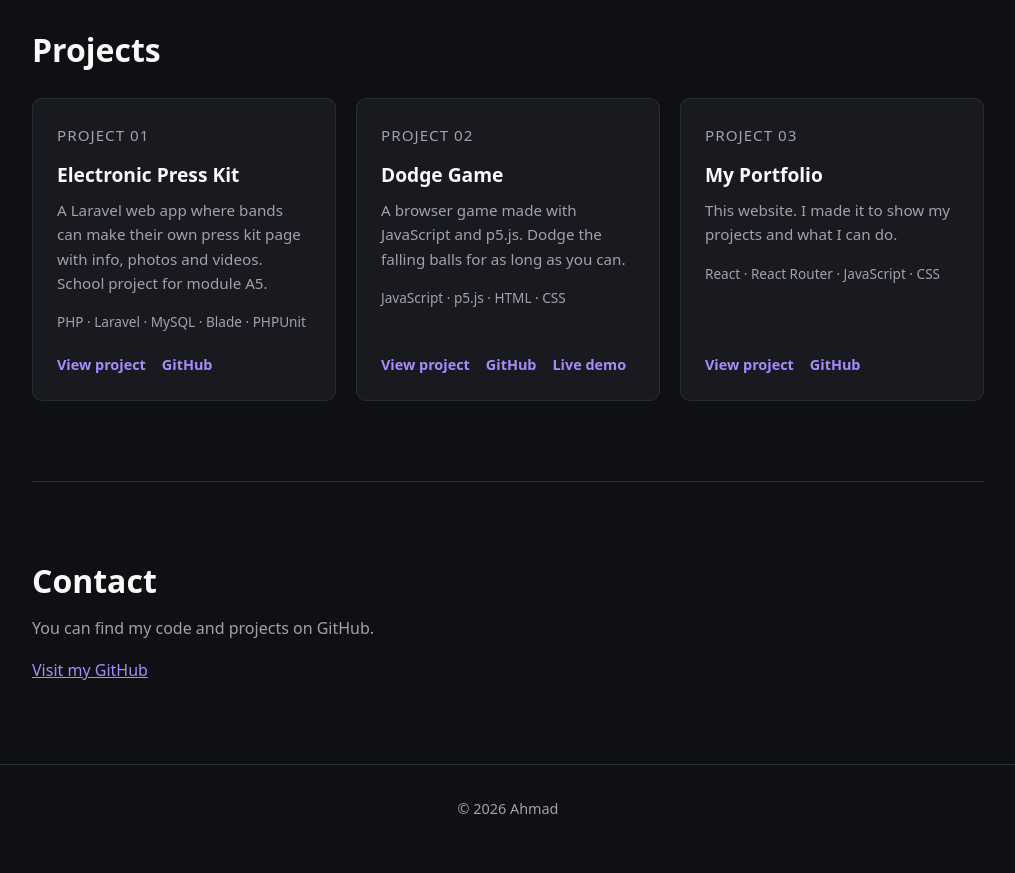
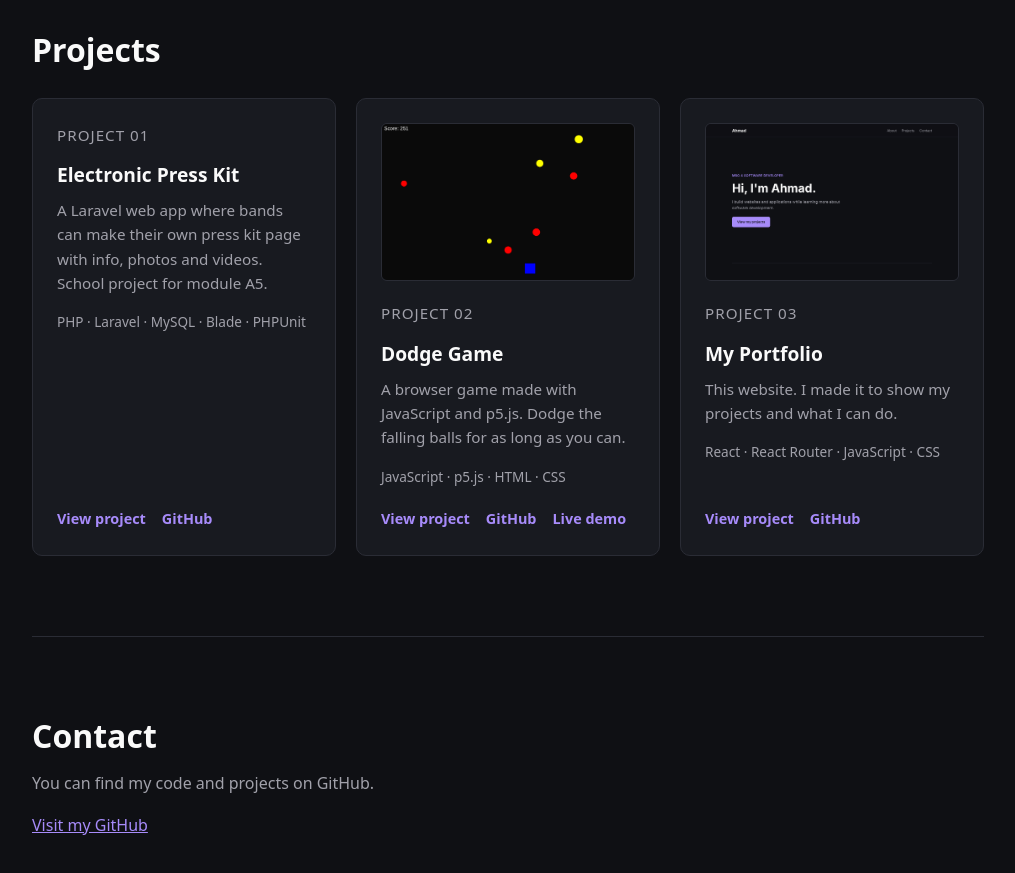
Before and after one commit to Ahmadali0808/MijnPortfolio, a React app in the folder frontend/: page / in a window 1280 px wide. Shown: the part 1020-1893 px from the top of the page, without its empty margins (132-1147 px from the left). Before the commit the page ends 1872 px from the top, so only its background shows below. Built offline with nearby package versions, Linux system fonts and the light colour scheme; the HTML template or start-up script is replaced by a standard one.

Commit message:
Add project screenshots

```diff
--- a/frontend/src/App.css
+++ b/frontend/src/App.css
@@ -129,6 +129,16 @@ main {
   transform: translateY(-4px);
 }
 
+.project-image {
+  width: 100%;
+  aspect-ratio: 16 / 10;
+  object-fit: cover;
+  object-position: top;
+  margin-bottom: 20px;
+  border-radius: 6px;
+  border: 1px solid var(--border);
+}
+
 .project-number {
   margin-bottom: 24px;
   font-size: 0.8rem;
@@ -211,6 +221,15 @@ main {
   border-radius: 20px;
 }
 
+.project-page-image {
+  display: block;
+  width: 100%;
+  max-width: 800px;
+  margin-top: 32px;
+  border-radius: 8px;
+  border: 1px solid var(--border);
+}
+
 .info-list {
   padding-left: 20px;
 }
--- a/frontend/src/components/ProjectCard.jsx
+++ b/frontend/src/components/ProjectCard.jsx
@@ -1,8 +1,10 @@
 import { Link } from "react-router";
 
-function ProjectCard({ slug, number, title, description, technologies, githubUrl, liveUrl }) {
+function ProjectCard({ slug, image, number, title, description, technologies, githubUrl, liveUrl }) {
   return (
     <article className="project-card">
+      {image && <img src={image} alt={title} className="project-image" />}
+
       <p className="project-number">PROJECT {number}</p>
 
       <h3>{title}</h3>
--- a/frontend/src/data/projects.js
+++ b/frontend/src/data/projects.js
@@ -1,6 +1,6 @@
 // List of projects shown on the portfolio.
 // slug: short name used in the URL of the project page (e.g. /projects/my-portfolio)
-// image: screenshot of the project (null = no screenshot yet)
+// image: screenshot of the project, saved in public/images (null = no screenshot yet)
 // githubUrl / liveUrl: links to the source code and live demo (null = not available)
 const projects = [
   {
@@ -46,7 +46,7 @@ const projects = [
       "Working with classes and objects in JavaScript",
       "Checking when two things hit each other",
     ],
-    image: null,
+    image: "/images/dodge-game.png",
     githubUrl: "https://github.com/Ahmadali0808/dodge-game",
     liveUrl: "https://ahmadali0808.github.io/dodge-game/",
   },
@@ -67,7 +67,7 @@ const projects = [
       "Using props and .map() to show a list",
       "Making pages with React Router",
     ],
-    image: null,
+    image: "/images/my-portfolio.png",
     githubUrl: "https://github.com/Ahmadali0808/MijnPortfolio",
     liveUrl: null,
   },
--- a/frontend/src/pages/HomePage.jsx
+++ b/frontend/src/pages/HomePage.jsx
@@ -40,6 +40,7 @@ function HomePage() {
             <ProjectCard
               key={project.slug}
               slug={project.slug}
+              image={project.image}
               number={project.number}
               title={project.title}
               description={project.description}
--- a/frontend/src/pages/ProjectPage.jsx
+++ b/frontend/src/pages/ProjectPage.jsx
@@ -30,6 +30,10 @@ function ProjectPage() {
       <p className="project-number">PROJECT {project.number}</p>
       <h1>{project.title}</h1>
       <p>{project.description}</p>
+
+      {project.image && (
+        <img src={project.image} alt={project.title} className="project-page-image" />
+      )}
 
       <h2>Built with</h2>
       <ul className="tech-list">
```
Also changed, not shown: frontend/public/images/dodge-game.png (added), frontend/public/images/my-portfolio.png (added).
